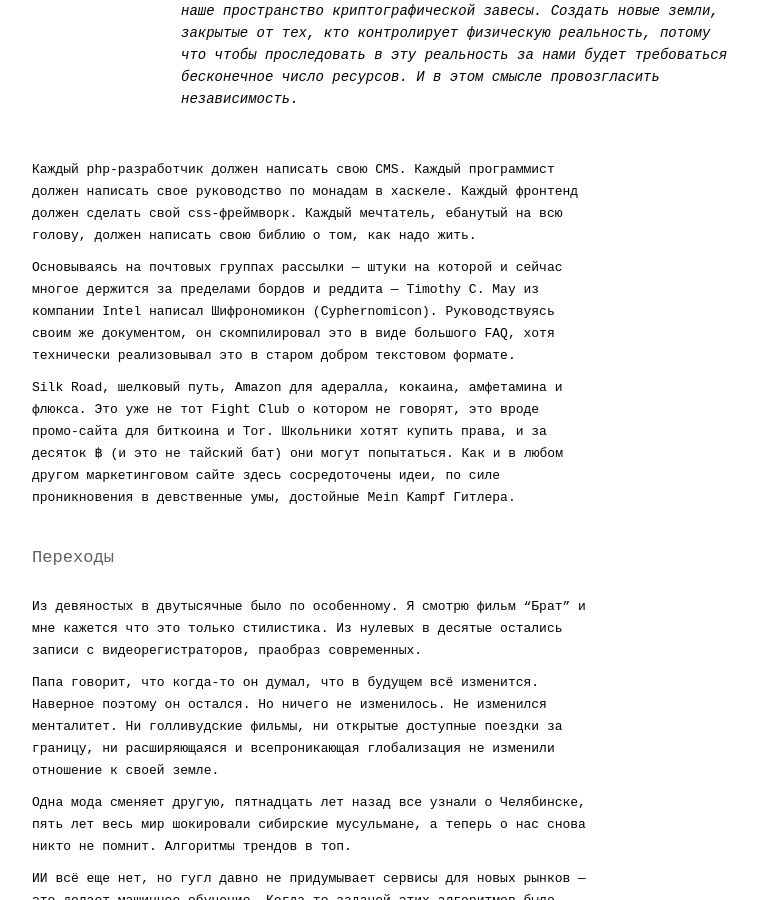
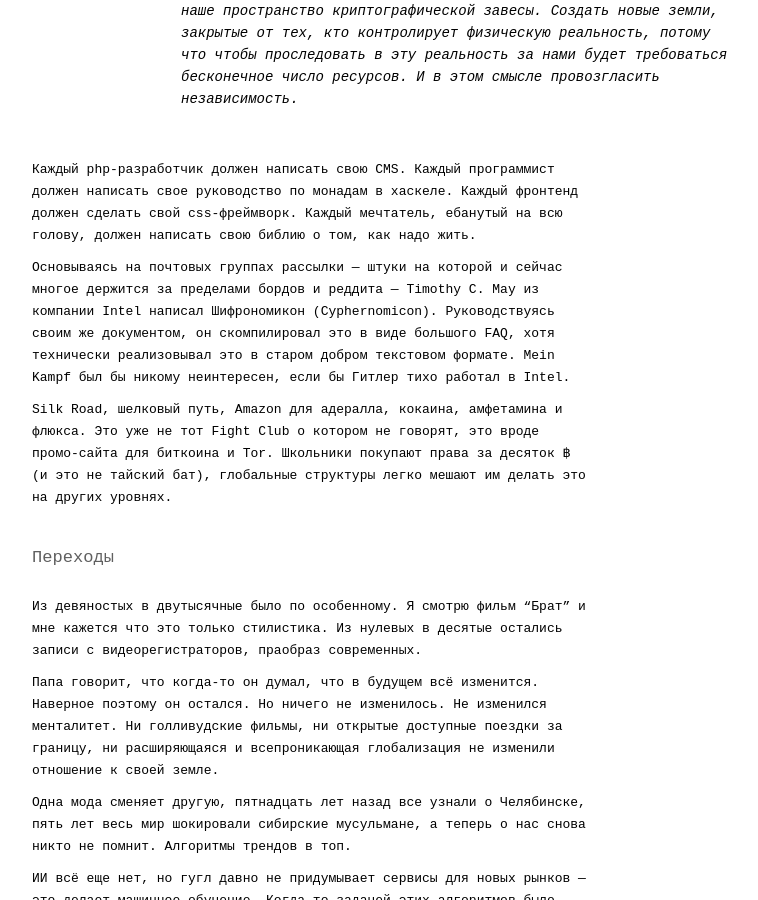
Before and after one commit to ptmt/ptmt.github.com, a Jekyll site: the page built from _posts/2013-03-18-2028.md, in a window 1280 px wide and 900 px high, scrolled down 1875 px. Shown: the whole window, without its empty margins (128-886 px from the left). Built offline with Jekyll 4.4.1, drawn with Linux system fonts in a browser that asks for light colours; Markdown is read by kramdown in place of the engine named in the settings; some of the changed text lies outside the part shown.

Commit message:
post update

```diff
--- a/_posts/2013-03-18-2028.md
+++ b/_posts/2013-03-18-2028.md
@@ -27,9 +27,10 @@ title: 2028
 
 Каждый php-разработчик должен написать свою CMS. Каждый программист должен написать свое руководство по монадам в хаскеле. Каждый фронтенд должен сделать свой css-фреймворк. Каждый мечтатель, ебанутый на всю голову, должен написать свою библию о том, как надо жить.
 
-Основываясь на почтовых группах рассылки — штуки на которой и сейчас многое держится за пределами бордов и реддита — Timothy C. May из компании Intel написал Шифрономикон (Cyphernomicon). Руководствуясь своим же документом, он скомпилировал это в виде большого FAQ, хотя технически реализовывал это в старом добром текстовом формате.
+Основываясь на почтовых группах рассылки — штуки на которой и сейчас многое держится за пределами бордов и реддита — Timothy C. May из компании Intel написал Шифрономикон (Cyphernomicon). Руководствуясь своим же документом, он скомпилировал это в виде большого FAQ, хотя технически реализовывал это в старом добром текстовом формате. Mein Kampf был бы никому неинтересен, если бы Гитлер тихо работал в Intel.
 
-Silk Road, шелковый путь, Amazon для адералла, кокаина, амфетамина и флюкса.  Это уже не тот Fight Club о котором не говорят, это вроде промо-сайта для биткоина и Tor. Школьники хотят купить права, и за десяток ฿ (и это не тайский бат) они могут попытаться. Как и в любом другом маркетинговом сайте здесь сосредоточены идеи, по силе проникновения в девственные умы, достойные Mein Kampf Гитлера.
+Silk Road, шелковый путь, Amazon для адералла, кокаина, амфетамина и флюкса. Это уже не тот Fight Club о котором не говорят, это вроде промо-сайта для биткоина и Tor. Школьники покупают права за десяток ฿ (и это не тайский бат), глобальные структуры легко мешают им делать это на других уровнях.
+
 
 ## Переходы
 
```
Also changed, not shown: other parts of _posts/2013-03-18-2028.md (+1 -1 lines), 1 other file.
